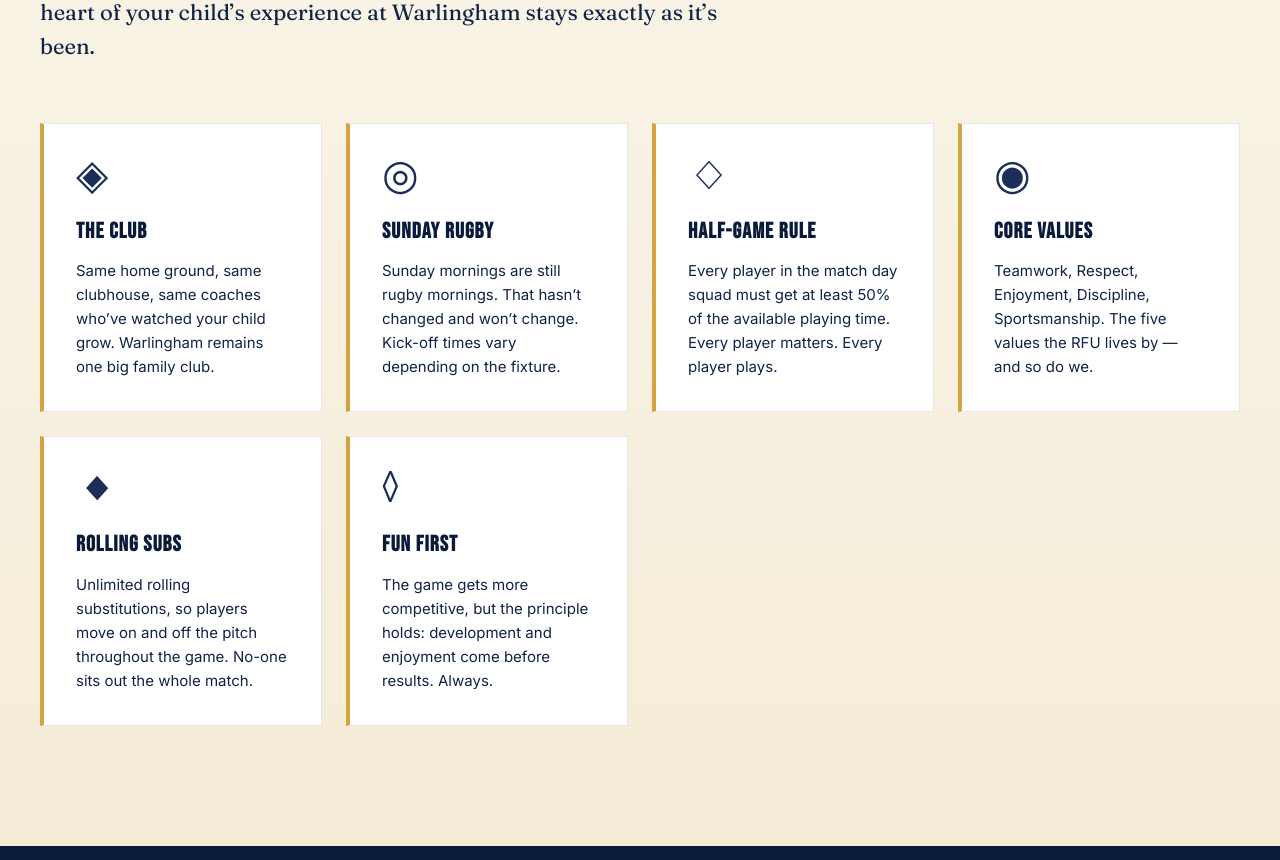
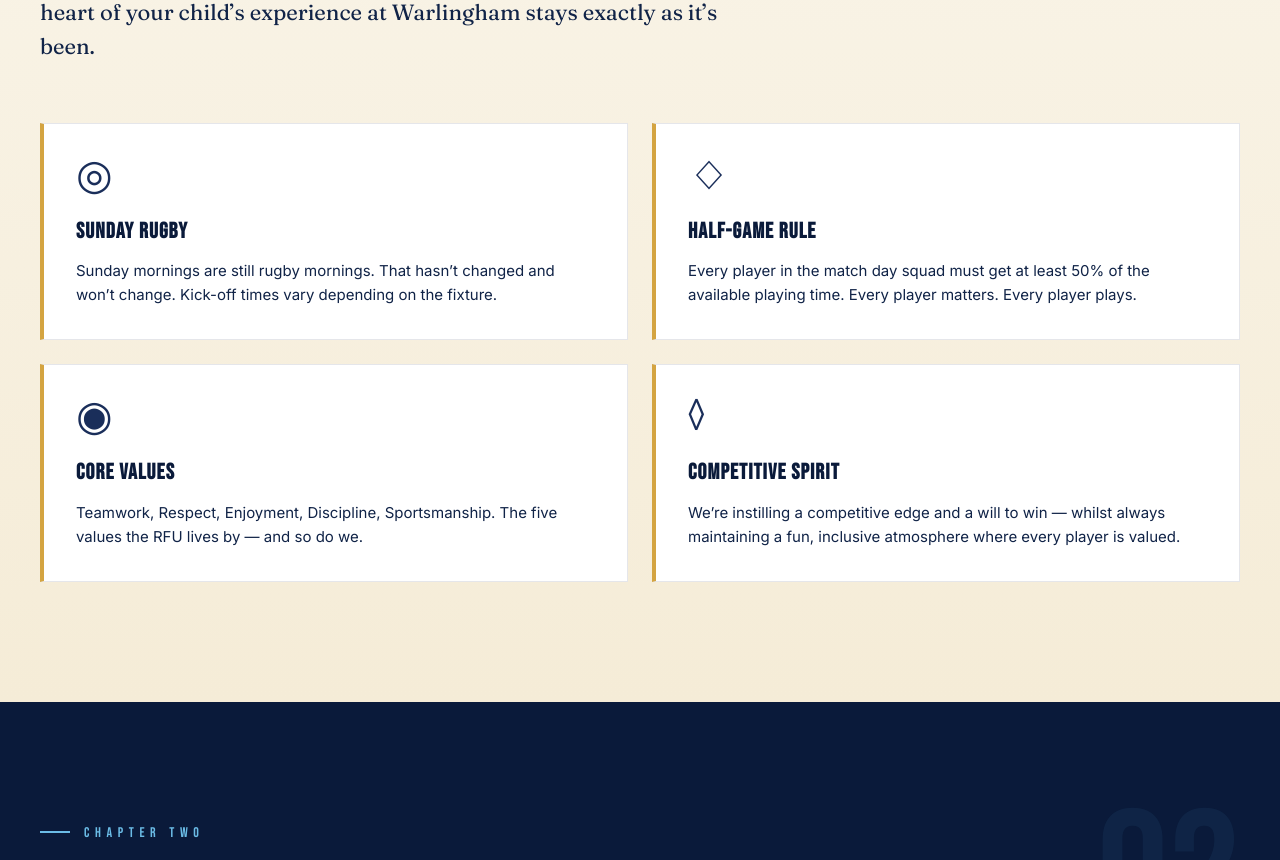
Before and after one commit to ruaneilerd-dev/warlingham-u12-guide, a React (Vite) app: page / in a window 1280 px wide. Shown: the part 1440-2300 px from the top of the page. Built offline with nearby package versions, Linux system fonts and the light colour scheme.

Commit message:
Drop to 4 tiles, rename TLDR, competitive spirit update

```diff
--- a/src/components/Hero.jsx
+++ b/src/components/Hero.jsx
@@ -24,7 +24,7 @@ const Hero = () => {
           Next season, everything steps up. Bigger teams, bigger scrums, a bigger pitch &mdash; and a place in the <em>Surrey Waterfall Cup</em>. Here&rsquo;s everything you need to know about what&rsquo;s changing, what&rsquo;s staying, and what match days will look like for your child.
         </p>
 
-        <div className="hero-tldr-label">TLDR &mdash; WHAT&rsquo;S NEW FOR PARENTS</div>
+        <div className="hero-tldr-label">THE QUICK SUMMARY &mdash; WHAT&rsquo;S NEW FOR PARENTS</div>
         <div className="hero-stats">
           <div className="hero-stat">
             <div className="hero-stat-number">12</div>
--- a/src/components/StaysSame.jsx
+++ b/src/components/StaysSame.jsx
@@ -10,11 +10,6 @@ const StaysSame = () => {
         <p className="chapter-lead reveal">Before we get into what&rsquo;s changing, it&rsquo;s worth saying what isn&rsquo;t. The heart of your child&rsquo;s experience at Warlingham stays exactly as it&rsquo;s been.</p>
 
         <div className="stays-grid">
-          <div className="stays-card reveal">
-            <div className="stays-card-icon">◈</div>
-            <h3>THE CLUB</h3>
-            <p>Same home ground, same clubhouse, same coaches who&rsquo;ve watched your child grow. Warlingham remains one big family club.</p>
-          </div>
           <div className="stays-card reveal">
             <div className="stays-card-icon">◎</div>
             <h3>SUNDAY RUGBY</h3>
@@ -31,14 +26,9 @@ const StaysSame = () => {
             <p>Teamwork, Respect, Enjoyment, Discipline, Sportsmanship. The five values the RFU lives by &mdash; and so do we.</p>
           </div>
           <div className="stays-card reveal">
-            <div className="stays-card-icon">◆</div>
-            <h3>ROLLING SUBS</h3>
-            <p>Unlimited rolling substitutions, so players move on and off the pitch throughout the game. No-one sits out the whole match.</p>
-          </div>
-          <div className="stays-card reveal">
             <div className="stays-card-icon">◊</div>
-            <h3>FUN FIRST</h3>
-            <p>The game gets more competitive, but the principle holds: development and enjoyment come before results. Always.</p>
+            <h3>COMPETITIVE SPIRIT</h3>
+            <p>We&rsquo;re instilling a competitive edge and a will to win &mdash; whilst always maintaining a fun, inclusive atmosphere where every player is valued.</p>
           </div>
         </div>
       </div>
--- a/src/index.css
+++ b/src/index.css
@@ -430,7 +430,7 @@ section.chapter {
 }
 .stays-grid {
   display: grid;
-  grid-template-columns: repeat(auto-fit, minmax(260px, 1fr));
+  grid-template-columns: repeat(2, 1fr);
   gap: 24px;
 }
 .stays-card {
```
